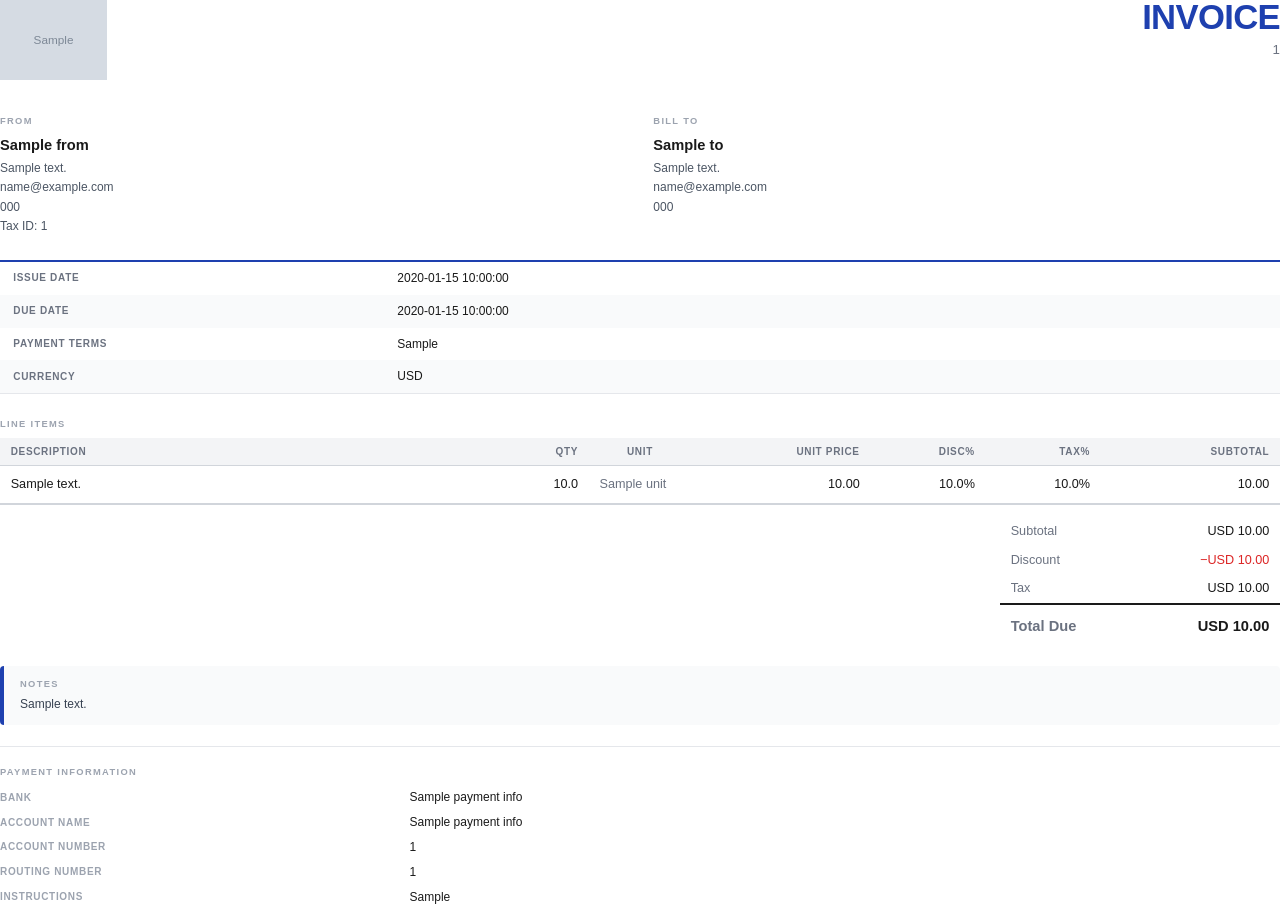
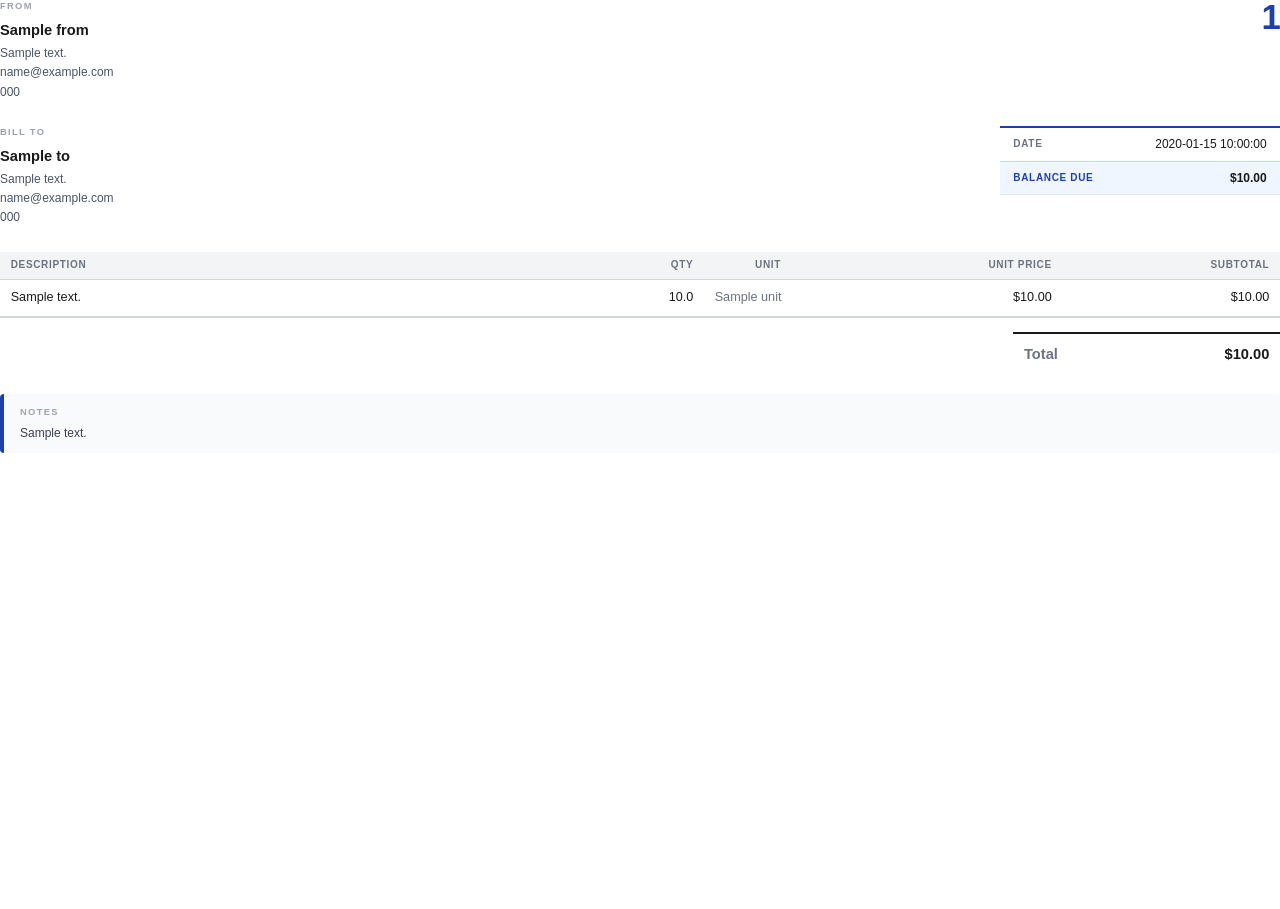
Before and after one commit to Sosa-IQ/InvoiceAssistant, a Python web app: template backend/app/templates/invoice.html in a window 1280 px wide. After the commit the page ends 453 px from the top, so only its background shows below. Run offline with Jinja, Linux system fonts and the light colour scheme; the template is opened without the code that fills it: most values are stand-ins (such as "Sample title", 1, 10 or a date in 2020); grey boxes marked "Sample" are stand-in pictures.

Commit message:
clean up details

```diff
--- a/backend/app/templates/invoice.html
+++ b/backend/app/templates/invoice.html
@@ -18,27 +18,20 @@
       line-height: 1.4;
     }
 
-    /* ── Header ─────────────────────────────────────────────── */
+    /* ── Header: From (left) | INVOICE title (right) ────────── */
     .header {
       display: flex;
       justify-content: space-between;
       align-items: flex-start;
-      margin-bottom: 22pt;
+      margin-bottom: 18pt;
     }
 
-    .logo-area img {
-      max-height: 60pt;
-      max-width: 160pt;
-    }
-
-    .logo-text {
-      font-size: 16pt;
-      font-weight: 700;
-      color: #1a1a1a;
-    }
+    .from-area { flex: 1; }
 
     .invoice-meta {
       text-align: right;
+      flex-shrink: 0;
+      padding-left: 20pt;
     }
 
     .invoice-meta h1 {
@@ -47,6 +40,7 @@
       font-weight: 700;
       letter-spacing: -0.5pt;
       line-height: 1;
+      white-space: nowrap;
     }
 
     .invoice-meta .inv-number {
@@ -55,16 +49,7 @@
       margin-top: 5pt;
     }
 
-    /* ── Parties ─────────────────────────────────────────────── */
-    .parties {
-      display: flex;
-      justify-content: space-between;
-      gap: 20pt;
-      margin-bottom: 18pt;
-    }
-
-    .party { flex: 1; }
-
+    /* ── Party labels / names / details ─────────────────────── */
     .party-label {
       font-size: 7pt;
       font-weight: 700;
@@ -87,11 +72,26 @@
       white-space: pre-line;
     }
 
-    /* ── Invoice Details table ───────────────────────────────── */
+    /* ── Info row: Bill To (left) | Date+BalanceDue (right) ─── */
+    .info-row {
+      display: flex;
+      justify-content: space-between;
+      align-items: flex-start;
+      gap: 20pt;
+      margin-bottom: 18pt;
+    }
+
+    .bill-to { flex: 1; }
+
+    .invoice-details {
+      flex-shrink: 0;
+      width: 210pt;
+    }
+
+    /* ── Details table (Date + Balance Due) ──────────────────── */
     .details-table {
       width: 100%;
       border-collapse: collapse;
-      margin-bottom: 18pt;
       border-top: 1.5pt solid #1e40af;
       border-bottom: 1pt solid #e5e7eb;
     }
@@ -107,23 +107,29 @@
       text-transform: uppercase;
       font-size: 7.5pt;
       letter-spacing: 0.5pt;
-      width: 30%;
+      width: 45%;
     }
 
-    .details-table tr:nth-child(even) td {
-      background-color: #f9fafb;
+    .details-table td.value {
+      text-align: right;
+    }
+
+    /* Balance Due row — same size, bold, highlighted */
+    .balance-row td {
+      background-color: #eff6ff;
+      font-weight: 700;
+      border-top: 0.5pt solid #bfdbfe;
+    }
+
+    .balance-row td.label {
+      color: #1e40af;
+    }
+
+    .balance-row td.value {
+      color: #1a1a1a;
     }
 
     /* ── Line Items table ────────────────────────────────────── */
-    .section-label {
-      font-size: 7pt;
-      font-weight: 700;
-      text-transform: uppercase;
-      letter-spacing: 1pt;
-      color: #9ca3af;
-      margin-bottom: 5pt;
-    }
-
     .items-table {
       width: 100%;
       border-collapse: collapse;
@@ -157,7 +163,6 @@
 
     .desc-main { font-weight: 500; }
     .unit-text { font-size: 8.5pt; color: #6b7280; }
-    .mono { font-family: Arial, Helvetica, sans-serif; }
 
     /* ── Totals ──────────────────────────────────────────────── */
     .totals-wrap {
@@ -167,7 +172,7 @@
     }
 
     .totals-table {
-      width: 210pt;
+      width: 200pt;
       border-collapse: collapse;
     }
 
@@ -177,12 +182,7 @@
     }
 
     .totals-table td:first-child { color: #6b7280; }
-    .totals-table td:last-child {
-      text-align: right;
-      font-family: Arial, Helvetica, sans-serif;
-    }
-
-    .totals-table .discount-val { color: #dc2626; }
+    .totals-table td:last-child { text-align: right; }
 
     .grand-total td {
       border-top: 1.5pt solid #1a1a1a;
@@ -200,65 +200,27 @@
       border-radius: 3pt;
     }
 
-    .notes-block .section-label { margin-bottom: 4pt; }
+    .notes-label {
+      font-size: 7pt;
+      font-weight: 700;
+      text-transform: uppercase;
+      letter-spacing: 1pt;
+      color: #9ca3af;
+      margin-bottom: 4pt;
+    }
 
     .notes-text {
       font-size: 9pt;
       color: #374151;
       white-space: pre-wrap;
     }
-
-    /* ── Payment Info ────────────────────────────────────────── */
-    .payment-block { margin-top: 4pt; }
-
-    .payment-table {
-      width: 100%;
-      border-collapse: collapse;
-    }
-
-    .payment-table td {
-      padding: 3pt 8pt 3pt 0;
-      font-size: 9pt;
-    }
-
-    .payment-table td:first-child {
-      color: #9ca3af;
-      font-size: 7.5pt;
-      font-weight: 700;
-      text-transform: uppercase;
-      letter-spacing: 0.5pt;
-      width: 32%;
-    }
-
-    hr.rule {
-      border: none;
-      border-top: 1pt solid #e5e7eb;
-      margin: 14pt 0;
-    }
   </style>
 </head>
 <body>
 
-  <!-- HEADER -->
+  <!-- HEADER: From (left) | INVOICE title (right) -->
   <div class="header">
-    <div class="logo-area">
-      {% if logo_data_uri %}
-        <img src="{{ logo_data_uri }}" alt="Logo">
-      {% else %}
-        <div class="logo-text">{{ invoice['from']['name'] or '' }}</div>
-      {% endif %}
-    </div>
-    <div class="invoice-meta">
-      <h1>INVOICE</h1>
-      {% if invoice.invoice_number %}
-        <div class="inv-number">{{ invoice.invoice_number }}</div>
-      {% endif %}
-    </div>
-  </div>
-
-  <!-- PARTIES -->
-  <div class="parties">
-    <div class="party">
+    <div class="from-area">
       <div class="party-label">From</div>
       {% set fr = invoice['from'] %}
       {% if fr.name %}<div class="party-name">{{ fr.name }}</div>{% endif %}
@@ -267,12 +229,19 @@
 {% endif -%}
         {%- if fr.email %}{{ fr.email }}
 {% endif -%}
-        {%- if fr.phone %}{{ fr.phone }}
-{% endif -%}
-        {%- if fr.tax_id %}Tax ID: {{ fr.tax_id }}{% endif -%}
+        {%- if fr.phone %}{{ fr.phone }}{% endif -%}
       </div>
     </div>
-    <div class="party">
+    <div class="invoice-meta">
+      <h1>
+        {% if invoice.invoice_number %}{{ invoice.invoice_number | replace('-', ' ') }}{% endif %}
+      </h1>
+    </div>
+  </div>
+
+  <!-- INFO ROW: Bill To (left) | Date + Balance Due (right) -->
+  <div class="info-row">
+    <div class="bill-to">
       <div class="party-label">Bill To</div>
       {% set to = invoice.to %}
       {% if to.name %}<div class="party-name">{{ to.name }}</div>{% endif %}
@@ -284,77 +253,53 @@
         {%- if to.phone %}{{ to.phone }}{% endif -%}
       </div>
     </div>
+
+    <div class="invoice-details">
+      <table class="details-table">
+        {% if invoice.issue_date %}
+        <tr>
+          <td class="label">Date</td>
+          <td class="value">{{ invoice.issue_date }}</td>
+        </tr>
+        {% endif %}
+        <tr class="balance-row">
+          <td class="label">Balance Due</td>
+          <td class="value">${{ "%.2f" | format(invoice.totals.grand_total | float) }}</td>
+        </tr>
+      </table>
+    </div>
   </div>
 
-  <!-- DETAILS -->
-  <table class="details-table">
-    {% if invoice.issue_date %}
-      <tr><td class="label">Issue Date</td><td>{{ invoice.issue_date }}</td></tr>
-    {% endif %}
-    {% if invoice.due_date %}
-      <tr><td class="label">Due Date</td><td>{{ invoice.due_date }}</td></tr>
-    {% endif %}
-    {% if invoice.payment_terms %}
-      <tr><td class="label">Payment Terms</td><td>{{ invoice.payment_terms }}</td></tr>
-    {% endif %}
-    <tr><td class="label">Currency</td><td>{{ invoice.currency }}</td></tr>
-  </table>
-
   <!-- LINE ITEMS -->
-  <div class="section-label">Line Items</div>
   <table class="items-table">
     <thead>
       <tr>
-        <th style="width:38%; text-align:left">Description</th>
-        <th class="r" style="width:8%">Qty</th>
-        <th style="width:8%">Unit</th>
-        <th class="r" style="width:14%">Unit Price</th>
-        <th class="r" style="width:9%">Disc%</th>
-        <th class="r" style="width:9%">Tax%</th>
-        <th class="r" style="width:14%">Subtotal</th>
+        <th style="width:45%; text-align:left">Description</th>
+        <th class="r" style="width:10%">Qty</th>
+        <th style="width:10%">Unit</th>
+        <th class="r" style="width:18%">Unit Price</th>
+        <th class="r" style="width:17%">Subtotal</th>
       </tr>
     </thead>
     <tbody>
       {% for item in invoice.line_items %}
       <tr>
         <td class="desc-main">{{ item.description }}</td>
-        <td class="r mono">{{ item.quantity | float }}</td>
+        <td class="r">{{ item.quantity | float }}</td>
         <td class="unit-text">{{ item.unit }}</td>
-        <td class="r mono">{{ "%.2f" | format(item.unit_price | float) }}</td>
-        <td class="r mono">
-          {% if item.discount_pct %}{{ "%.1f" | format(item.discount_pct | float) }}%{% else %}—{% endif %}
-        </td>
-        <td class="r mono">
-          {% if item.tax_pct %}{{ "%.1f" | format(item.tax_pct | float) }}%{% else %}—{% endif %}
-        </td>
-        <td class="r mono">{{ "%.2f" | format(item.subtotal | float) }}</td>
+        <td class="r">${{ "%.2f" | format(item.unit_price | float) }}</td>
+        <td class="r">${{ "%.2f" | format(item.subtotal | float) }}</td>
       </tr>
       {% endfor %}
     </tbody>
   </table>
 
-  <!-- TOTALS -->
+  <!-- TOTAL -->
   <div class="totals-wrap">
     <table class="totals-table">
-      <tr>
-        <td>Subtotal</td>
-        <td>{{ invoice.currency }} {{ "%.2f" | format(invoice.totals.subtotal | float) }}</td>
-      </tr>
-      {% if invoice.totals.discount_total > 0 %}
-      <tr>
-        <td>Discount</td>
-        <td class="discount-val">−{{ invoice.currency }} {{ "%.2f" | format(invoice.totals.discount_total | float) }}</td>
-      </tr>
-      {% endif %}
-      {% if invoice.totals.tax_total > 0 %}
-      <tr>
-        <td>Tax</td>
-        <td>{{ invoice.currency }} {{ "%.2f" | format(invoice.totals.tax_total | float) }}</td>
-      </tr>
-      {% endif %}
       <tr class="grand-total">
-        <td>Total Due</td>
-        <td>{{ invoice.currency }} {{ "%.2f" | format(invoice.totals.grand_total | float) }}</td>
+        <td>Total</td>
+        <td>${{ "%.2f" | format(invoice.totals.grand_total | float) }}</td>
       </tr>
     </table>
   </div>
@@ -362,24 +307,8 @@
   <!-- NOTES -->
   {% if invoice.notes %}
   <div class="notes-block">
-    <div class="section-label">Notes</div>
+    <div class="notes-label">Notes</div>
     <div class="notes-text">{{ invoice.notes }}</div>
-  </div>
-  {% endif %}
-
-  <!-- PAYMENT INFO -->
-  {% set pi = invoice.payment_info %}
-  {% if pi.bank_name or pi.account_name or pi.account_number or pi.routing_number or pi.additional_instructions %}
-  <hr class="rule">
-  <div class="section-label">Payment Information</div>
-  <div class="payment-block">
-    <table class="payment-table">
-      {% if pi.bank_name %}<tr><td>Bank</td><td>{{ pi.bank_name }}</td></tr>{% endif %}
-      {% if pi.account_name %}<tr><td>Account Name</td><td>{{ pi.account_name }}</td></tr>{% endif %}
-      {% if pi.account_number %}<tr><td>Account Number</td><td>{{ pi.account_number }}</td></tr>{% endif %}
-      {% if pi.routing_number %}<tr><td>Routing Number</td><td>{{ pi.routing_number }}</td></tr>{% endif %}
-      {% if pi.additional_instructions %}<tr><td>Instructions</td><td>{{ pi.additional_instructions }}</td></tr>{% endif %}
-    </table>
   </div>
   {% endif %}
 
```
Also changed, not shown: backend/app/api/invoices.py (+3 -5 lines), backend/app/models/schemas.py (+1 -36 lines), backend/app/services/openai_service.py (+2 -19 lines), backend/app/services/pdf_generator.py (+4 -19 lines), frontend/src/pages/InvoiceEditorPage.tsx (+17 -85 lines), frontend/src/pages/SettingsPage.tsx (+0 -32 lines), frontend/src/types/invoice.ts (+0 -26 lines).
